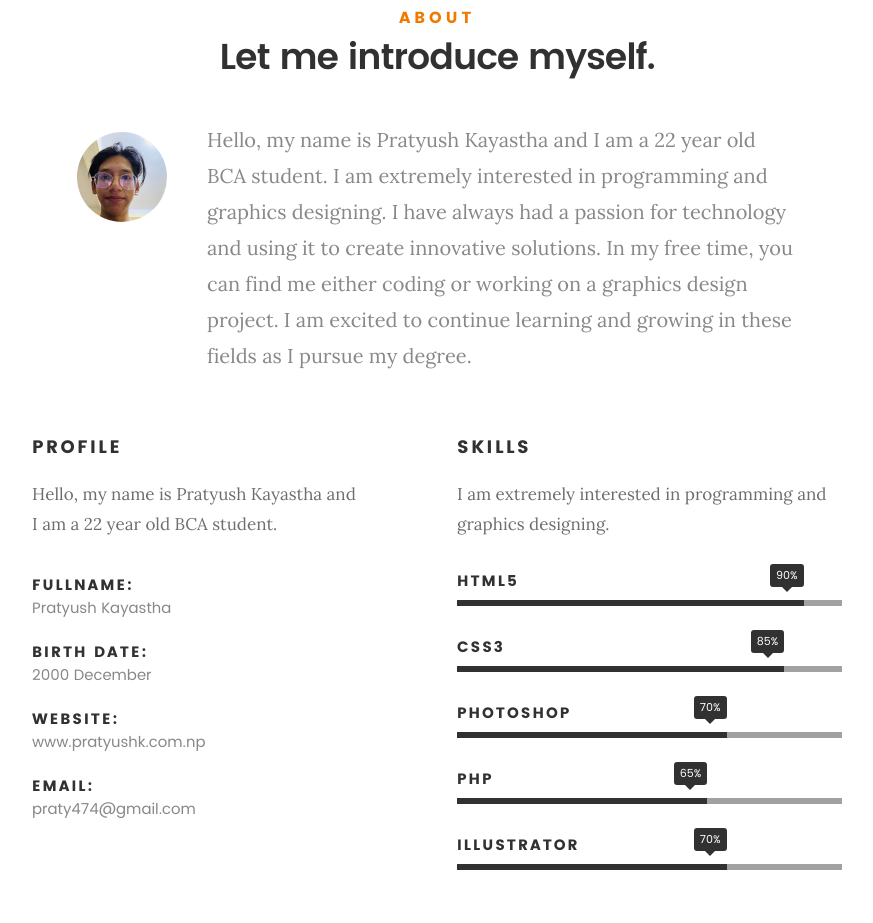
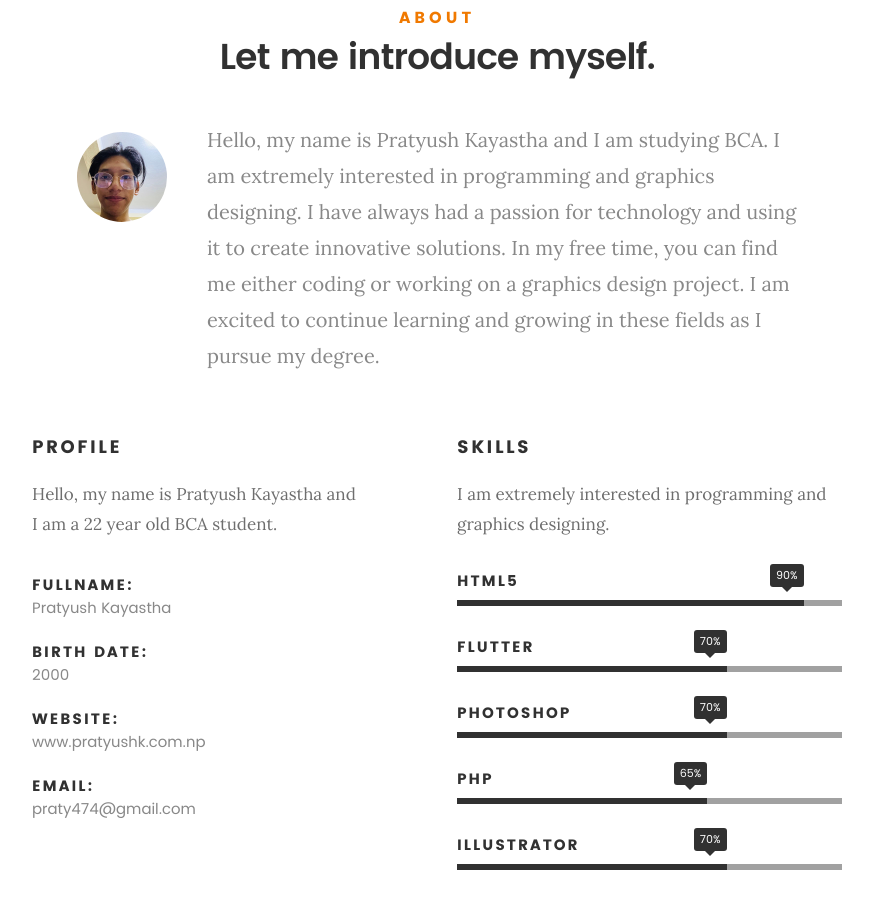
Before and after one commit to praty474/website, a plain HTML site: page index.html in a window 1280 px wide. Shown: the part 917-1840 px from the top of the page, without its empty margins (203-1076 px from the left). Drawn offline with Linux system fonts and the light colour scheme; files whose address does not match are found by name.

Commit message:
Update index.html

```diff
--- a/index.html
+++ b/index.html
@@ -110,7 +110,7 @@
 
    				<img src="images/profile-pic.jpg" alt="Profile Picture">
 
-   				<p class="lead">Hello, my name is Pratyush Kayastha and I am a 22 year old BCA student. I am extremely interested in programming and graphics designing. I have always had a passion for technology and using it to create innovative solutions. In my free time, you can find me either coding or working on a graphics design project. I am excited to continue learning and growing in these fields as I pursue my degree.</p>
+   				<p class="lead">Hello, my name is Pratyush Kayastha and I am studying BCA. I am extremely interested in programming and graphics designing. I have always had a passion for technology and using it to create innovative solutions. In my free time, you can find me either coding or working on a graphics design project. I am excited to continue learning and growing in these fields as I pursue my degree.</p>
    			</div>
 
    		</div>
@@ -130,7 +130,7 @@
    				</li>
    				<li>
    					<strong>Birth Date:</strong>
-   					<span>2000 December</span>
+   					<span>2000</span>
    				</li>
 
    				<li>
@@ -157,8 +157,8 @@
 				   	<strong>HTML5</strong>
 				   </li>
 				   <li>
-				   	<div class="progress percent85"><span>85%</span></div>
-				   	<strong>CSS3</strong>
+				   	<div class="progress percent70"><span>70%</span></div>
+				   	<strong>Flutter</strong>
 				   </li>
 				   <li>
 				   	<div class="progress percent70"><span>70%</span></div>
```
